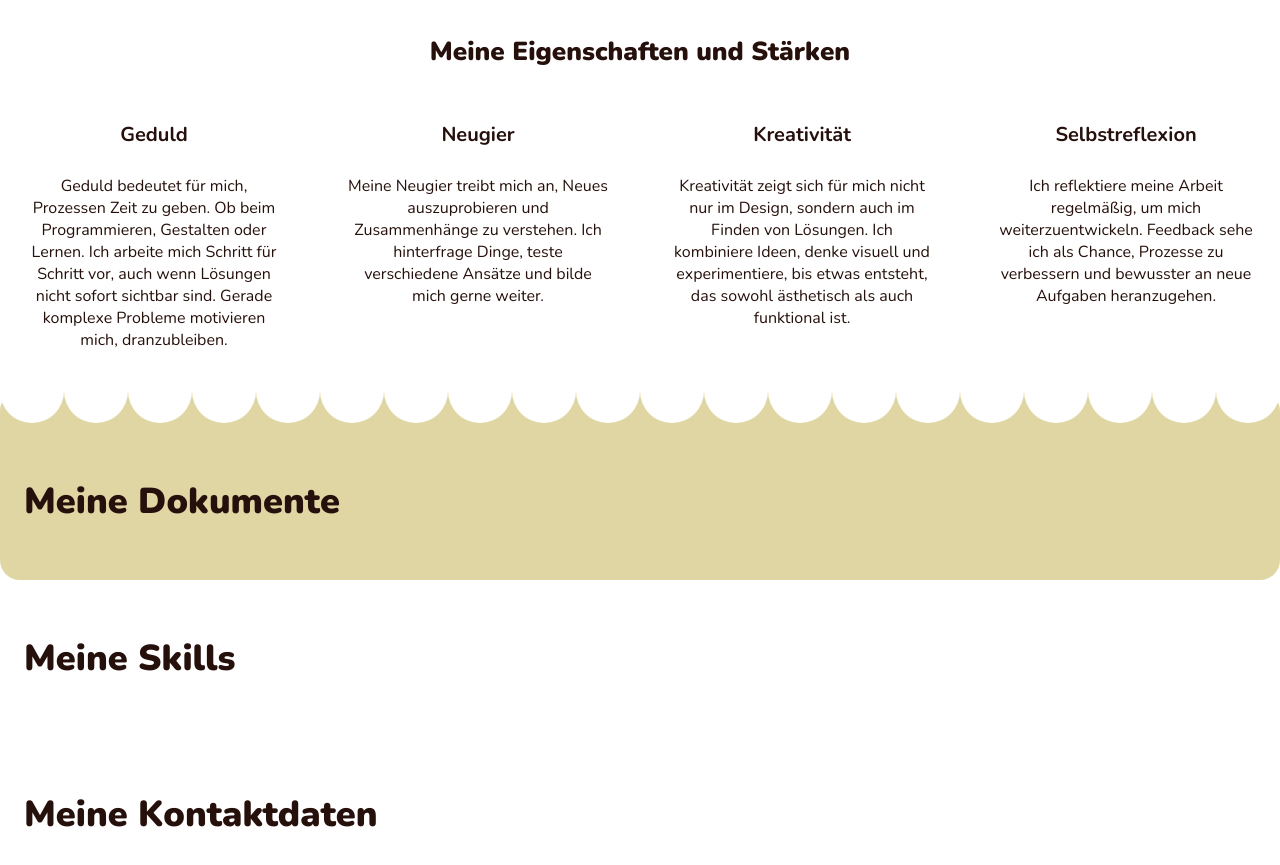
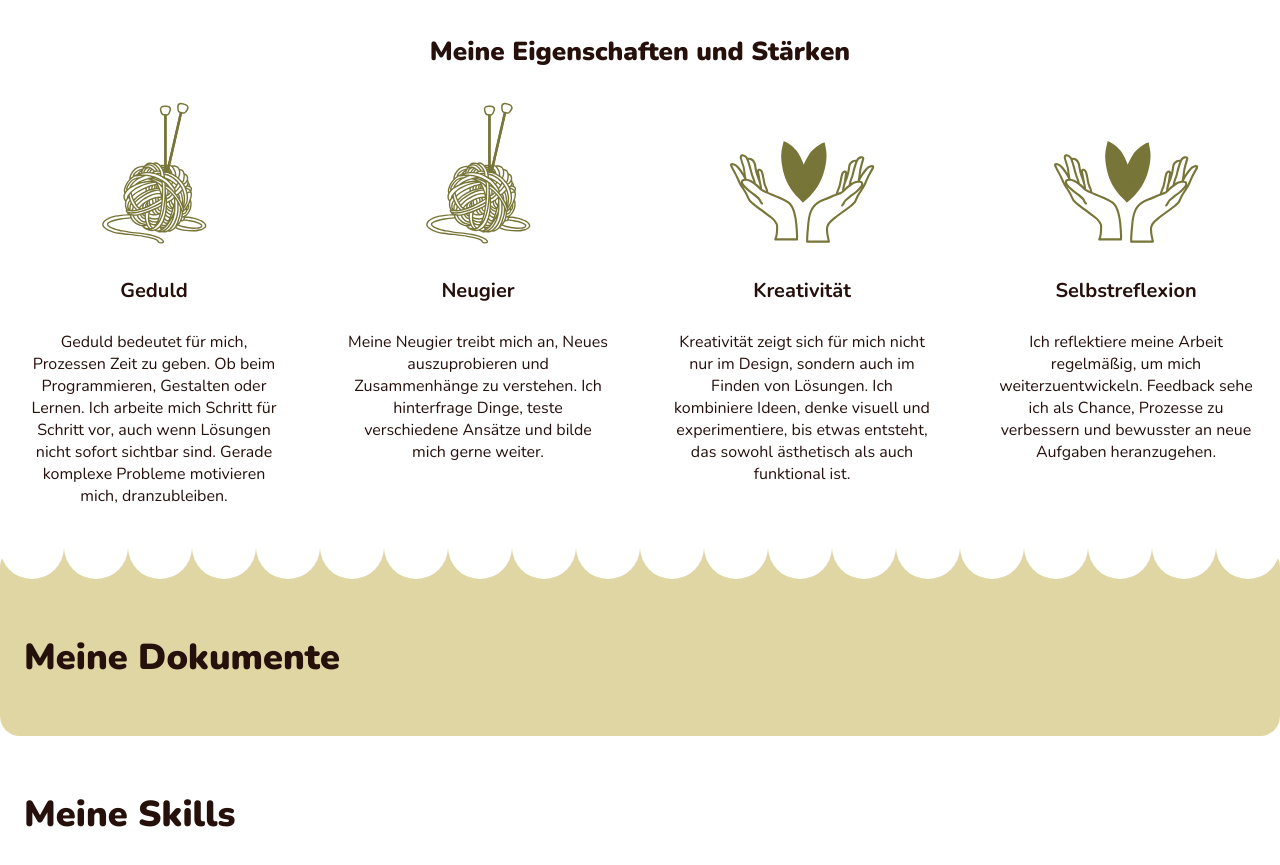
Before and after one commit to Sophiaw-hub/Sophia-Wild-Portfolio, a plain HTML site: page docs/index.html in a window 1280 px wide. Shown: the part 981-1846 px from the top of the page. Drawn offline with nearby package versions, Linux system fonts and the light colour scheme; the site is published under a folder, as on GitHub Pages, so addresses that start at the root find nothing.

Commit message:
fix docs folder (GitHub Pages)

```diff
--- a/docs/index.html
+++ b/docs/index.html
@@ -111,7 +111,7 @@
               </div>
               <div class="strength-animation">
                 <div class="patience fade-section">
-                  <div class="ae-animation" data-src="/AE-ANIM/wool.json"></div>
+                  <div class="ae-animation" data-src="./AE-ANIM/wool.json"></div>
                   <h4>Geduld</h4>
                   <p>
                     Geduld bedeutet für mich, Prozessen Zeit zu geben. Ob beim
@@ -122,7 +122,7 @@
                   </p>
                 </div>
                 <div class="curiosity fade-section">
-                  <div class="ae-animation" data-src="/AE-ANIM/wool.json"></div>
+                  <div class="ae-animation" data-src="./AE-ANIM/wool.json"></div>
                   <h4>Neugier</h4>
                   <p>
                     Meine Neugier treibt mich an, Neues auszuprobieren und
@@ -133,7 +133,7 @@
                 <div class="creativity fade-section">
                   <div
                     class="ae-animation"
-                    data-src="/AE-ANIM/flower.json"
+                    data-src="./AE-ANIM/flower.json"
                   ></div>
                   <h4>Kreativität</h4>
                   <p>
@@ -146,7 +146,7 @@
                 <div class="creativity fade-section">
                   <div
                     class="ae-animation"
-                    data-src="/AE-ANIM/flower.json"
+                    data-src="./AE-ANIM/flower.json"
                   ></div>
                   <h4>Selbstreflexion</h4>
                   <p>
```
